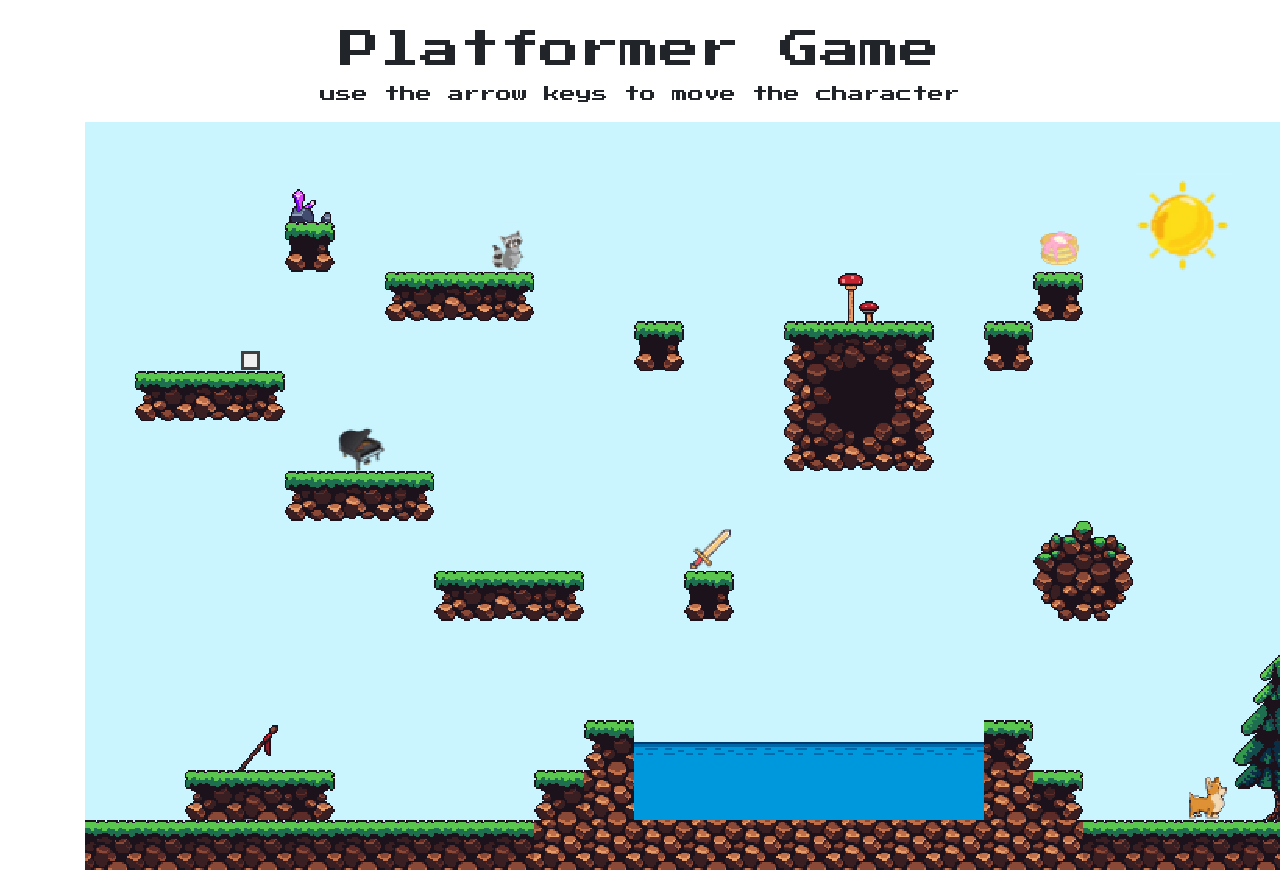
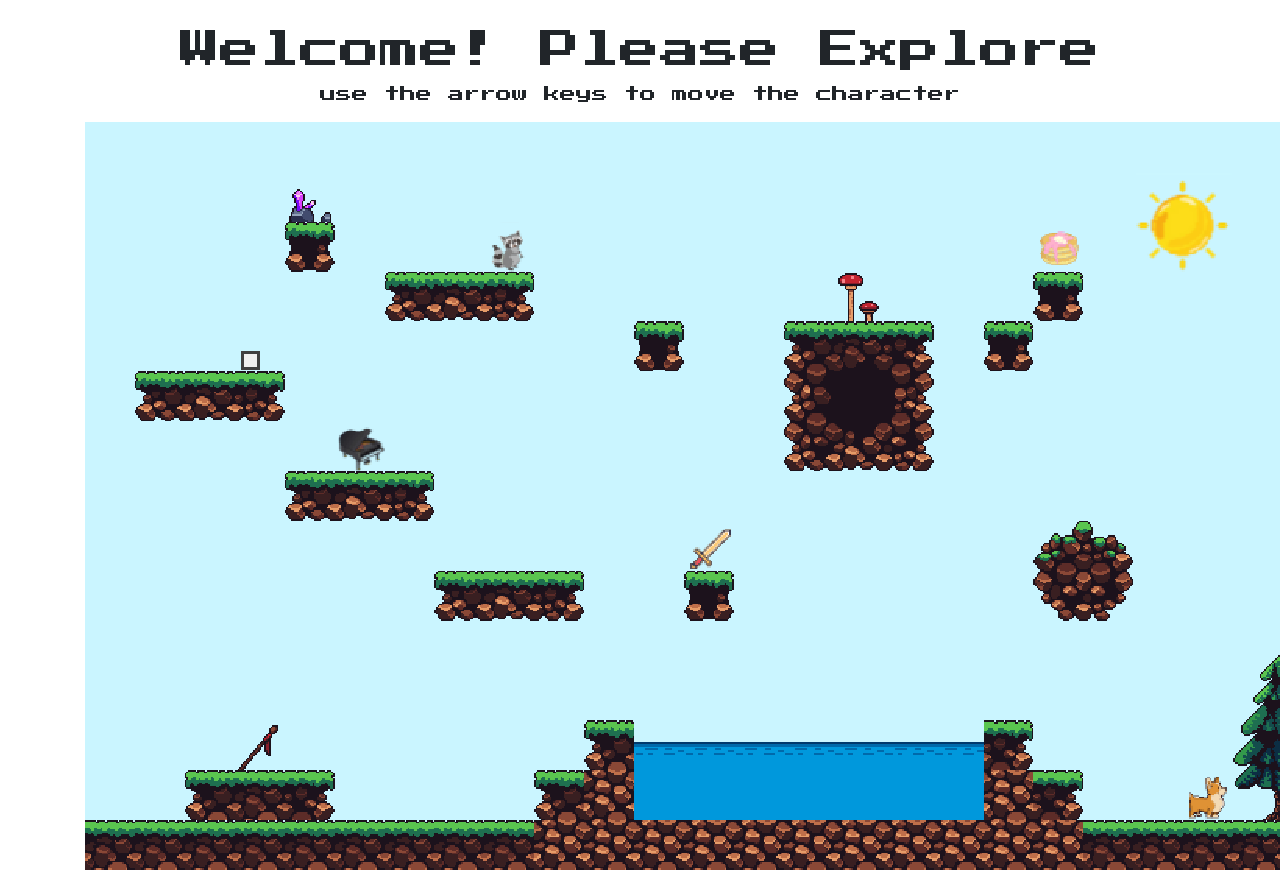
Before and after one commit to charlocc/platformer, a plain HTML site: page index.html in a window 1280 px wide. Shown: the top 874 px of the page. Drawn offline with nearby package versions, Linux system fonts and the light colour scheme.

Commit message:
added read.me info

```diff
--- a/controller.js
+++ b/controller.js
@@ -1,4 +1,4 @@
-// Code from tutorial by Frank Arendpoth (https://youtu.be/w-OKdSHRlfA)
+// Controller code from tutorial by Frank Arendpoth (https://youtu.be/w-OKdSHRlfA)
 
 const Controller = function () {
 
--- a/engine.js
+++ b/engine.js
@@ -1,4 +1,4 @@
-// Code frome tutorial by Frank Arendpoth (https://youtu.be/w-OKdSHRlfA)
+// Engine code frome tutorial by Frank Arendpoth (https://youtu.be/w-OKdSHRlfA)
 
 // This is a fixed time step game loop. (important for uniform gameplay)
 // It will ensure that the game will update and draw at a fixed rate across different devices
--- a/game.js
+++ b/game.js
@@ -1,4 +1,4 @@
-// Code frome tutorial by Frank Arendpoth (https://youtu.be/w-OKdSHRlfA)
+// Object Collision detection code frome tutorial by Frank Arendpoth (https://youtu.be/w-OKdSHRlfA)
 
 const Game = function () {
 
--- a/index.html
+++ b/index.html
@@ -17,12 +17,9 @@
 <body>
 
     <section class="container">
-        <h1>Platformer Game</h1>
+        <h1>Welcome! Please Explore</h1>
         <p> use the arrow keys to move the character </p>
         <canvas></canvas>
-        <!-- <button id="upBtn">UP</button>
-        <button id="leftBtn">LEFT</button>
-        <button id="rightBtn">RIGHT</button> -->
     </section>
     <script src="controller.js"></script>
     <script src="display.js"></script>
--- a/main.js
+++ b/main.js
@@ -1,4 +1,4 @@
-// Code frome tutorial by Frank Arendpoth (https://youtu.be/w-OKdSHRlfA)
+// Main code frome tutorial by Frank Arendpoth (https://youtu.be/w-OKdSHRlfA)
 
 window.addEventListener("load",function(event) {
 
```
Also changed, not shown: 1 other file.
